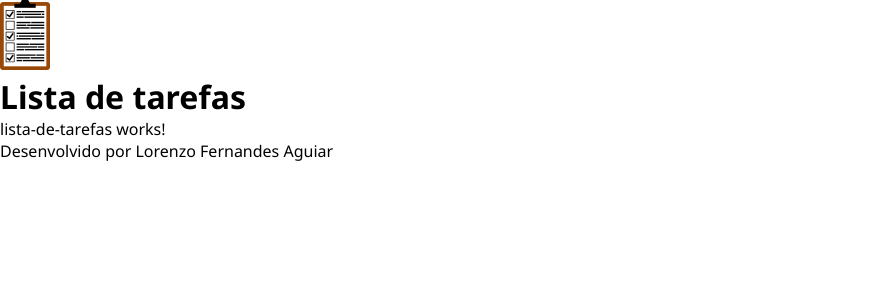
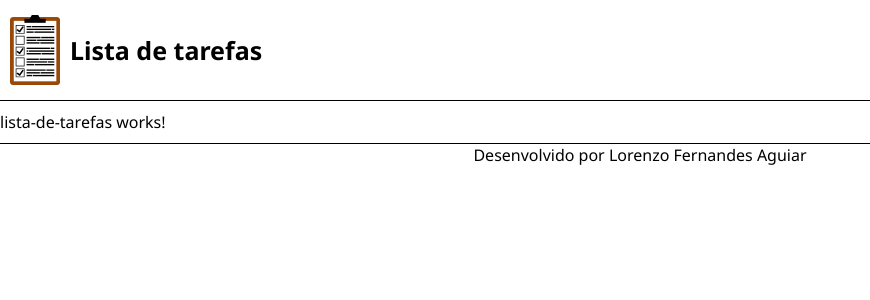
Before and after one commit to lorenzofernandesaguiar/projeto-lista-de-tarefas-frontend, an Angular app: page / in a window 1280 px wide. Shown: the top 300 px of the page, without its empty margins (0-870 px from the left). Built offline with nearby package versions, Linux system fonts and the light colour scheme.

Commit message:
Altera o arquivo app.component.css
O arquivo app.component.css recebeu alterações. Sobre essas alterações, pode-se destacar:

- A adição de uma linha entre cabeçalho e o conteúdo principal.
- A adição de uma linha entre o conteúdo principal e o rodapé.

```diff
--- a/src/app/app.component.css
+++ b/src/app/app.component.css
@@ -0,0 +1,24 @@
+header {
+    height: 80px;
+    display: flex;
+    align-items: center;
+    padding: 10px;
+    margin-bottom: 10px;
+    border-bottom: 1px solid var(--preto);
+}
+
+h1 {
+    font-size: 25px;
+    margin-left: 10px;
+}
+
+footer {
+    border-top: 1px solid var(--preto);
+    margin-top: 10px;
+}
+
+footer p {
+    text-align: center;
+    margin-left: 20px;
+    margin-right: 20px;
+}
```
